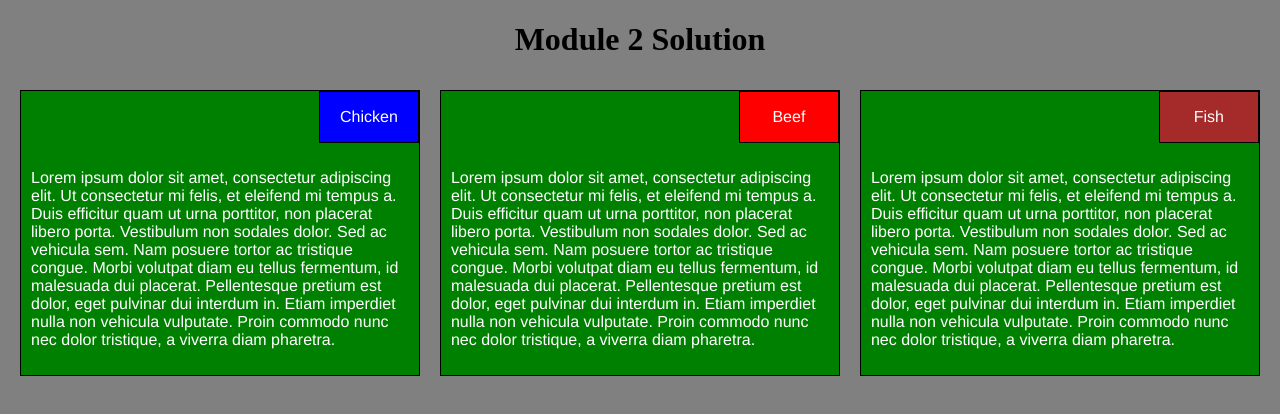
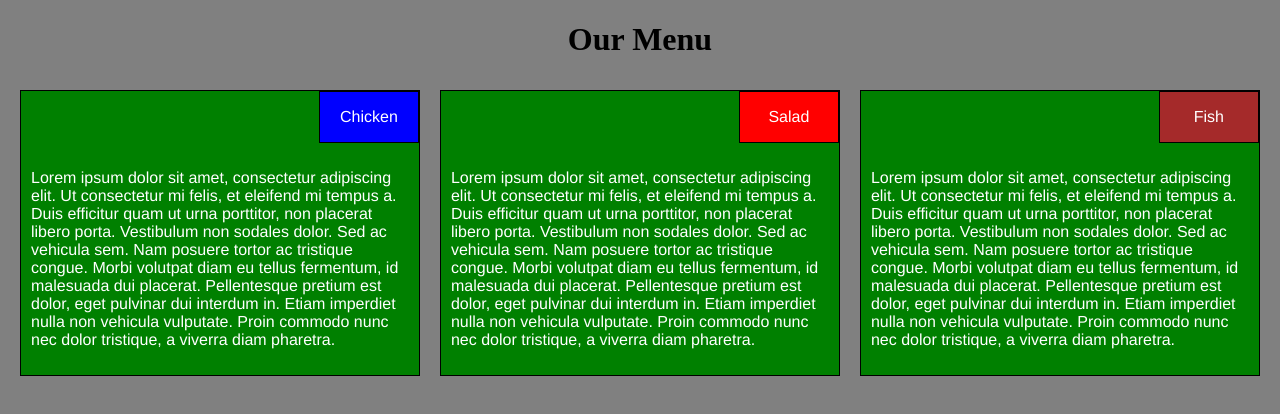
Before and after one commit to sivaprakashmu/coursera-html, a plain HTML site: page module2-solution/index.html in a window 1280 px wide. Drawn offline with Linux system fonts and the light colour scheme.

Commit message:
module 2 edit

```diff
--- a/module2-solution/index.html
+++ b/module2-solution/index.html
@@ -4,10 +4,10 @@
 	<meta charset="utf-8">
 	<meta name="viewport" content="width=device-width, initial-scale=1">
 	<link rel="stylesheet" type="text/css" href="css/styles.css">
-	<title>Module 2 Solution</title>
+	<title>Our Menu</title>
 </head>
 <body>
-<h1>Module 2 Solution</h1>
+<h1>Our Menu</h1>
 <div class="row">
 	<div class="col-lg-4 col-md-6 col-sm-12">
 		<div class="box">
@@ -27,7 +27,7 @@
 		<div class="box">
 			<div class="title" id="title2">
 				<p>
-					Beef
+					Salad
 				</p>
 			</div>
 			<div class="desc">
```
